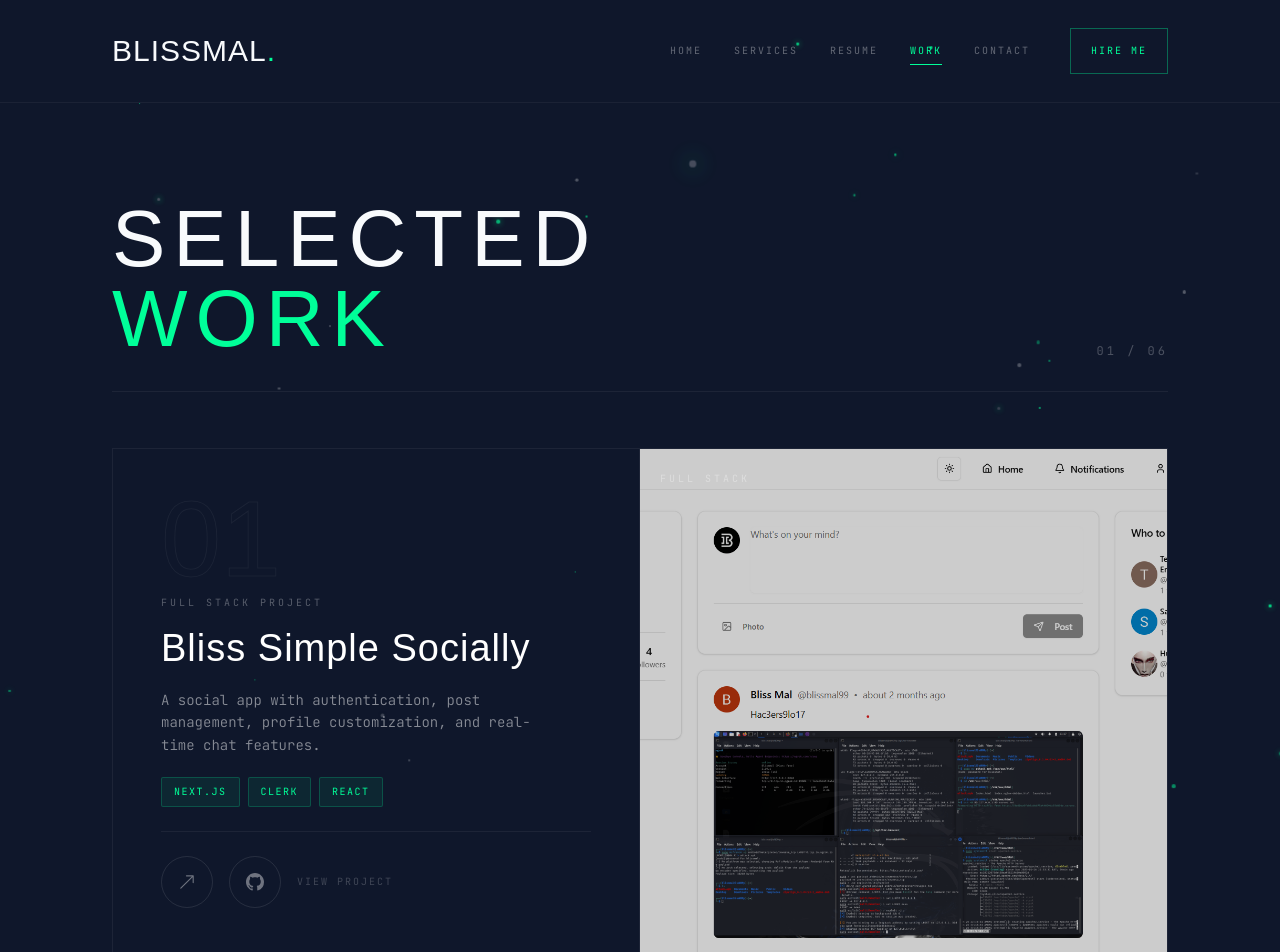
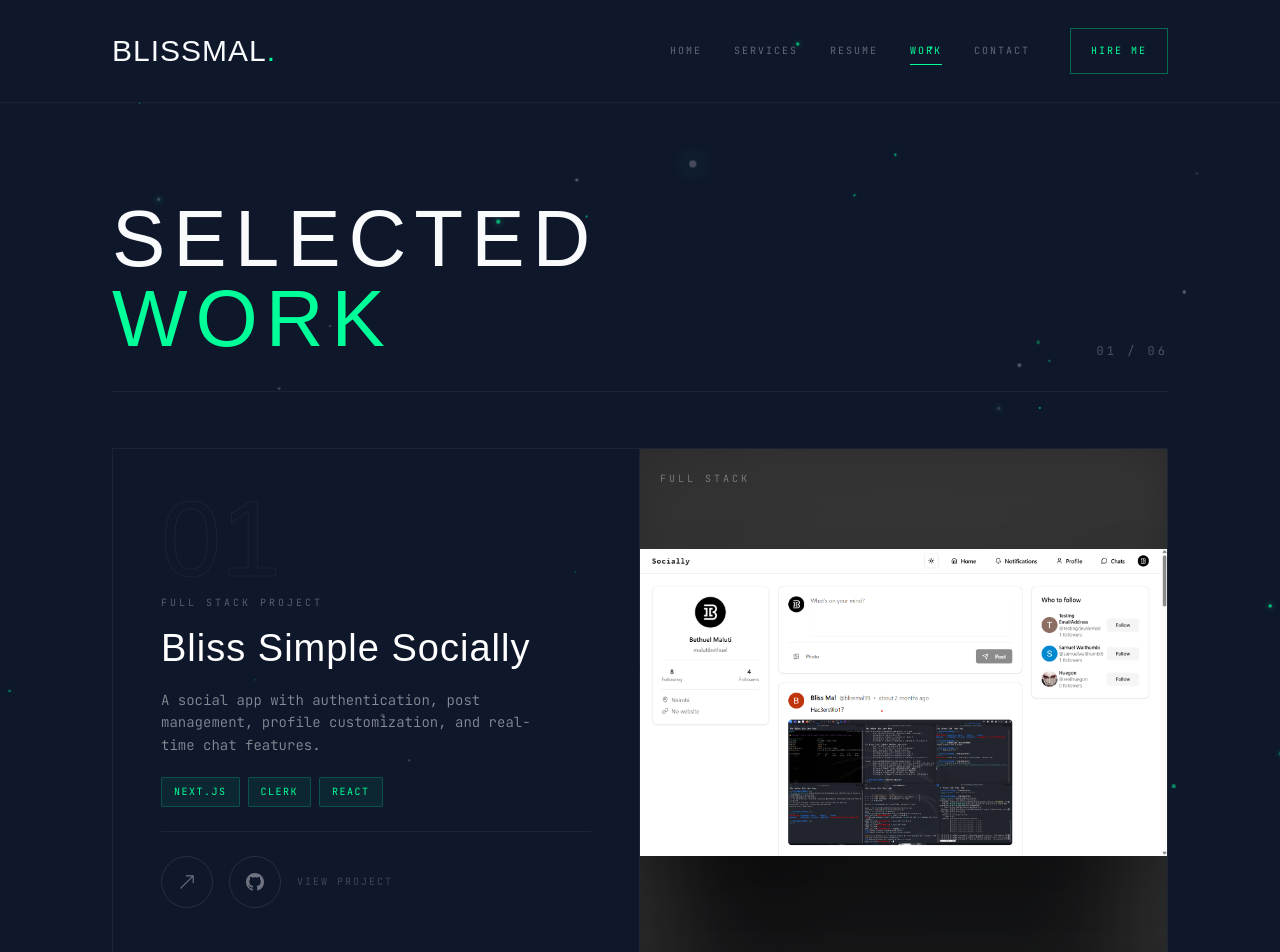
Before and after one commit to Blissmal/blissmal_portfolio, a Next.js app: page /work in a window 1280 px wide. Shown: the top 952 px of the page. Built offline with nearby package versions, Linux system fonts and the light colour scheme.

Commit message:
Fix on image render

```diff
--- a/app/work/page.tsx
+++ b/app/work/page.tsx
@@ -277,25 +277,37 @@ const Work = () => {
             >
               {projects.map((p, i) => (
                 <SwiperSlide key={i}>
-                  <div className="relative w-full h-full min-h-80 xl:min-h-115 overflow-hidden bg-[#111] group">
-                    {/* Scanlines overlay on hover */}
+                  <div className="relative w-full h-full min-h-80 xl:min-h-115 overflow-hidden bg-[#111] flex items-center justify-center group">
+
+                    <Image
+                      src={p.image}
+                      fill
+                      alt="Background blur"
+                      className="object-cover opacity-20 blur-2xl scale-125 pointer-events-none"
+                    />
+
                     <div
                       className="absolute inset-0 z-20 opacity-0 group-hover:opacity-100 transition-opacity duration-300 pointer-events-none"
                       style={{
                         background: 'repeating-linear-gradient(transparent, transparent 3px, rgba(0,255,153,0.015) 3px, rgba(0,255,153,0.015) 4px)',
                       }}
                     />
-                    <div className="absolute inset-0 bg-black/20 z-10 group-hover:bg-black/10 transition-colors duration-400" />
-                    <Image
-                      src={p.image}
-                      fill
-                      alt={p.title}
-                      className="object-cover group-hover:scale-105 transition-transform duration-700"
-                    />
+                    <div className="absolute inset-0 bg-black/20 z-10 group-hover:bg-transparent transition-colors duration-400" />
+
+                    <div className="relative w-full h-full p-8 md:p-12 z-20">
+                      <Image
+                        src={p.image}
+                        fill
+                        alt={p.title}
+                        className="object-contain group-hover:scale-105 transition-transform duration-700 drop-shadow-2xl"
+                      />
+                    </div>
+
                     {/* Category label */}
                     <span className="absolute top-5 left-5 z-30 text-[10px] tracking-[3px] uppercase text-white/35">
                       {p.category}
                     </span>
+
                   </div>
                 </SwiperSlide>
               ))}
```
